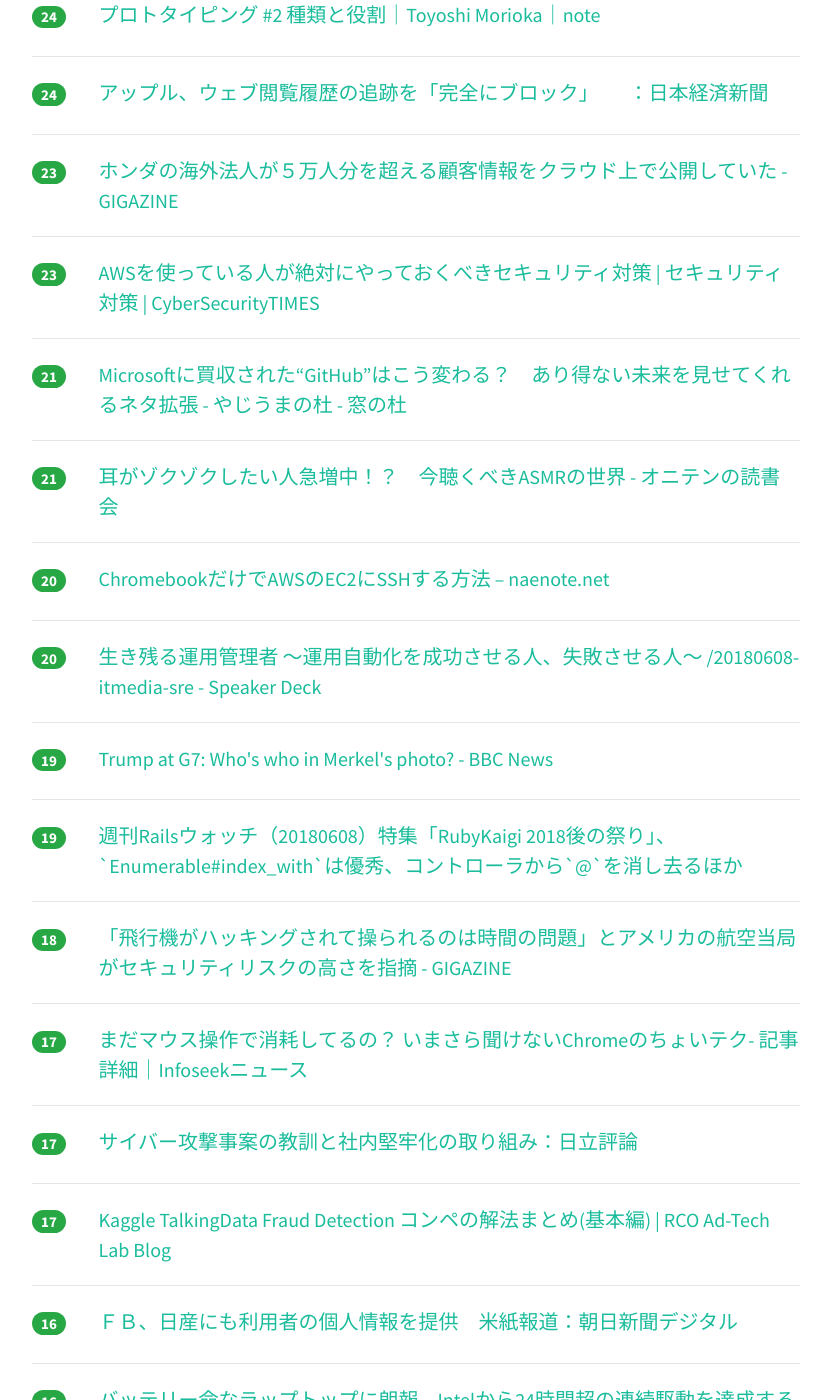
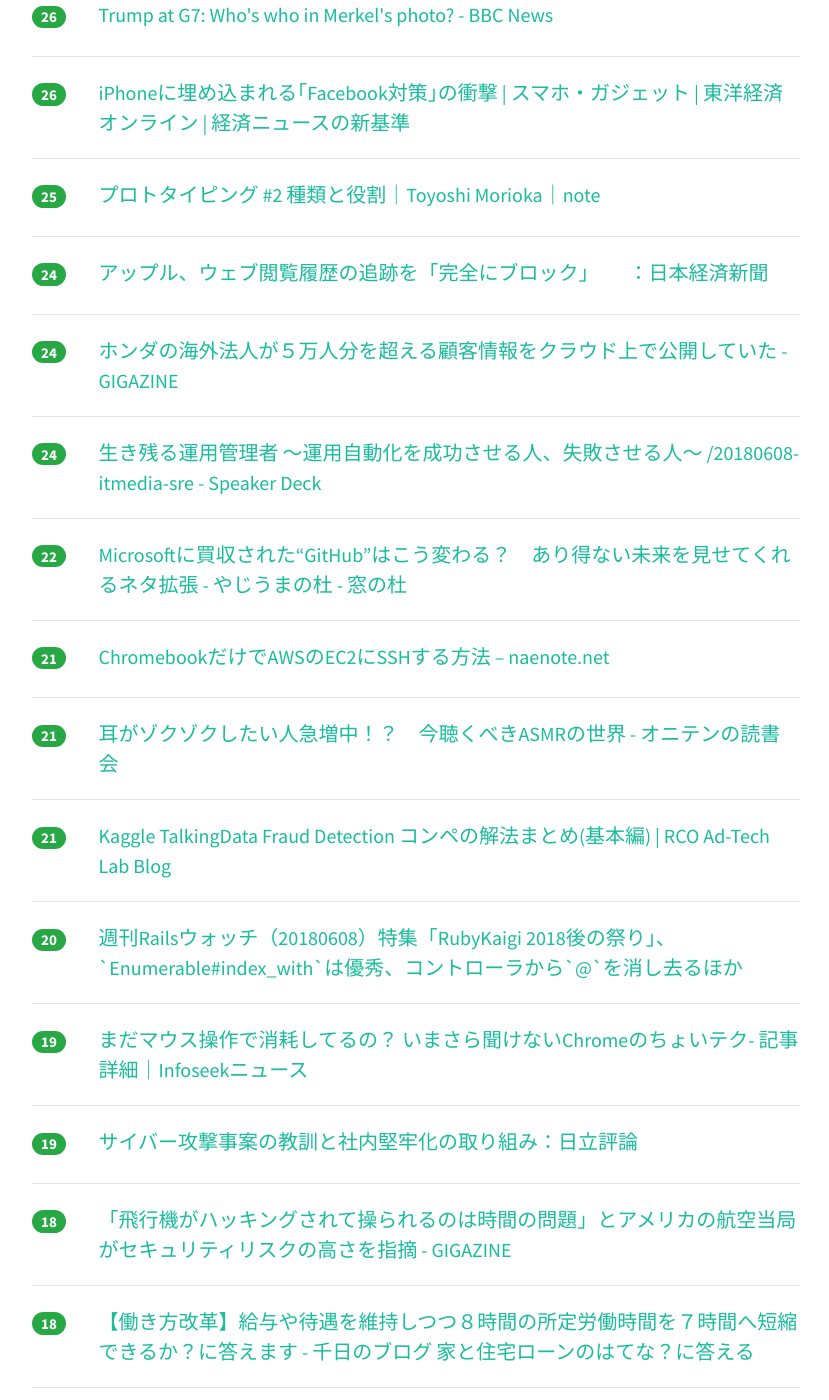
Before and after one commit to yatta47/hatena-matome-site, a Jekyll site: the page built from _posts/2018-06-10-hatena.md, in a window 1280 px wide and 1400 px high, scrolled down 958 px. Shown: the whole window, without its empty margins (224-1053 px from the left). Built offline with Jekyll 4.4.1, drawn with Linux system fonts in a browser that asks for light colours; nearby versions of some CDN libraries; some of the changed text lies outside the part shown.

Commit message:
Updated 2018-06-10

```diff
--- a/_posts/2018-06-10-hatena.md
+++ b/_posts/2018-06-10-hatena.md
@@ -1,43 +1,53 @@
 ---
 layout: post
 title:  "2018-06-10 はてぶIT"
-date:   2018-06-10 15:01:04
+date:   2018-06-10 16:02:06
 tags: [it-hotentry]
 ---
-49 件のデータあり
+51 件のデータあり
 
 <hr><div class="row">
-<div class="col-1"><span class="badge badge-pill badge-success h2">296</span></div>
+<div class="col-1"><span class="badge badge-pill badge-success h2">368</span></div>
 <div class="col-11"><a href='https://scrapbox.io/yuiseki/%E5%A4%B1%E6%95%97%E5%AD%A6' target='_blank'>失敗学 - yuiseki</a></div>
 </div>
 <hr>
 <div class="row">
-<div class="col-1"><span class="badge badge-pill badge-success h2">90</span></div>
+<div class="col-1"><span class="badge badge-pill badge-success h2">126</span></div>
 <div class="col-11"><a href='https://sbfl.net/blog/2018/06/10/wii-mario64-platform-bug/' target='_blank'>なぜWii版マリオ64で長時間放置すると足場が浮かび上がるのか（非技術者向け解説）</a></div>
 </div>
 <hr>
 <div class="row">
-<div class="col-1"><span class="badge badge-pill badge-success h2">86</span></div>
+<div class="col-1"><span class="badge badge-pill badge-success h2">104</span></div>
 <div class="col-11"><a href='https://note.mu/kinotoshiki/n/n2fe090e9b8f6' target='_blank'>【保守速報から広告を剥がせ！！】 #ネトウヨサイト裸祭り のお知らせ｜木野寿紀｜note</a></div>
 </div>
 <hr>
 <div class="row">
-<div class="col-1"><span class="badge badge-pill badge-success h2">68</span></div>
+<div class="col-1"><span class="badge badge-pill badge-success h2">87</span></div>
 <div class="col-11"><a href='http://www.youtube.com/watch?v=Y83ZCf_lpSg' target='_blank'>Python 機械学習ことはじめ</a></div>
 </div>
 <hr>
 <div class="row">
-<div class="col-1"><span class="badge badge-pill badge-success h2">53</span></div>
+<div class="col-1"><span class="badge badge-pill badge-success h2">63</span></div>
 <div class="col-11"><a href='https://aws.amazon.com/jp/blogs/news/webinar-bb-certified-2018/' target='_blank'>[AWS Black Belt Online Seminar] AWS 認定取得に向けて 資料及び QA 公開 | Amazon Web Services ブログ</a></div>
 </div>
 <hr>
 <div class="row">
-<div class="col-1"><span class="badge badge-pill badge-success h2">24</span></div>
+<div class="col-1"><span class="badge badge-pill badge-success h2">28</span></div>
+<div class="col-11"><a href='https://www.shadan-kun.com/blog/measure/3410/' target='_blank'>AWSを使っている人が絶対にやっておくべきセキュリティ対策 | セキュリティ対策 | CyberSecurityTIMES</a></div>
+</div>
+<hr>
+<div class="row">
+<div class="col-1"><span class="badge badge-pill badge-success h2">26</span></div>
+<div class="col-11"><a href='https://www.bbc.com/news/world-us-canada-44426442' target='_blank'>Trump at G7: Who's who in Merkel's photo? - BBC News</a></div>
+</div>
+<hr>
+<div class="row">
+<div class="col-1"><span class="badge badge-pill badge-success h2">26</span></div>
 <div class="col-11"><a href='https://toyokeizai.net/articles/-/224439' target='_blank'>iPhoneに埋め込まれる｢Facebook対策｣の衝撃 | スマホ・ガジェット | 東洋経済オンライン | 経済ニュースの新基準</a></div>
 </div>
 <hr>
 <div class="row">
-<div class="col-1"><span class="badge badge-pill badge-success h2">24</span></div>
+<div class="col-1"><span class="badge badge-pill badge-success h2">25</span></div>
 <div class="col-11"><a href='https://note.mu/toyoshimorioka/n/n91737ceeb644' target='_blank'>プロトタイピング #2 種類と役割｜Toyoshi Morioka｜note</a></div>
 </div>
 <hr>
@@ -47,18 +57,23 @@ tags: [it-hotentry]
 </div>
 <hr>
 <div class="row">
-<div class="col-1"><span class="badge badge-pill badge-success h2">23</span></div>
+<div class="col-1"><span class="badge badge-pill badge-success h2">24</span></div>
 <div class="col-11"><a href='https://gigazine.net/news/20180609-honda-app-leaked-personal-information/' target='_blank'>ホンダの海外法人が５万人分を超える顧客情報をクラウド上で公開していた - GIGAZINE</a></div>
 </div>
 <hr>
 <div class="row">
-<div class="col-1"><span class="badge badge-pill badge-success h2">23</span></div>
-<div class="col-11"><a href='https://www.shadan-kun.com/blog/measure/3410/' target='_blank'>AWSを使っている人が絶対にやっておくべきセキュリティ対策 | セキュリティ対策 | CyberSecurityTIMES</a></div>
+<div class="col-1"><span class="badge badge-pill badge-success h2">24</span></div>
+<div class="col-11"><a href='https://speakerdeck.com/opelab/20180608-itmedia-sre?slide=1' target='_blank'>生き残る運用管理者 ～運用自動化を成功させる人、失敗させる人～ /20180608-itmedia-sre - Speaker Deck</a></div>
+</div>
+<hr>
+<div class="row">
+<div class="col-1"><span class="badge badge-pill badge-success h2">22</span></div>
+<div class="col-11"><a href='https://forest.watch.impress.co.jp/docs/serial/yajiuma/1126584.html' target='_blank'>Microsoftに買収された“GitHub”はこう変わる？　あり得ない未来を見せてくれるネタ拡張 - やじうまの杜 - 窓の杜</a></div>
 </div>
 <hr>
 <div class="row">
 <div class="col-1"><span class="badge badge-pill badge-success h2">21</span></div>
-<div class="col-11"><a href='https://forest.watch.impress.co.jp/docs/serial/yajiuma/1126584.html' target='_blank'>Microsoftに買収された“GitHub”はこう変わる？　あり得ない未来を見せてくれるネタ拡張 - やじうまの杜 - 窓の杜</a></div>
+<div class="col-11"><a href='https://www.naenote.net/entry/chromebook-aws-ssh' target='_blank'>ChromebookだけでAWSのEC2にSSHする方法 – naenote.net</a></div>
 </div>
 <hr>
 <div class="row">
@@ -67,23 +82,23 @@ tags: [it-hotentry]
 </div>
 <hr>
 <div class="row">
-<div class="col-1"><span class="badge badge-pill badge-success h2">20</span></div>
-<div class="col-11"><a href='https://www.naenote.net/entry/chromebook-aws-ssh' target='_blank'>ChromebookだけでAWSのEC2にSSHする方法 – naenote.net</a></div>
+<div class="col-1"><span class="badge badge-pill badge-success h2">21</span></div>
+<div class="col-11"><a href='https://www.rco.recruit.co.jp/career/engineer/blog/kaggle_talkingdata_basic/' target='_blank'>Kaggle TalkingData Fraud Detection コンペの解法まとめ(基本編) | RCO Ad-Tech Lab Blog</a></div>
 </div>
 <hr>
 <div class="row">
 <div class="col-1"><span class="badge badge-pill badge-success h2">20</span></div>
-<div class="col-11"><a href='https://speakerdeck.com/opelab/20180608-itmedia-sre?slide=1' target='_blank'>生き残る運用管理者 ～運用自動化を成功させる人、失敗させる人～ /20180608-itmedia-sre - Speaker Deck</a></div>
+<div class="col-11"><a href='https://techracho.bpsinc.jp/hachi8833/2018_06_08/57381' target='_blank'>週刊Railsウォッチ（20180608）特集「RubyKaigi 2018後の祭り」、`Enumerable#index_with`は優秀、コントローラから`@`を消し去るほか</a></div>
 </div>
 <hr>
 <div class="row">
 <div class="col-1"><span class="badge badge-pill badge-success h2">19</span></div>
-<div class="col-11"><a href='https://www.bbc.com/news/world-us-canada-44426442' target='_blank'>Trump at G7: Who's who in Merkel's photo? - BBC News</a></div>
+<div class="col-11"><a href='https://news.infoseek.co.jp/article/goodspress_164889/' target='_blank'>まだマウス操作で消耗してるの？ いまさら聞けないChromeのちょいテク- 記事詳細｜Infoseekニュース</a></div>
 </div>
 <hr>
 <div class="row">
 <div class="col-1"><span class="badge badge-pill badge-success h2">19</span></div>
-<div class="col-11"><a href='https://techracho.bpsinc.jp/hachi8833/2018_06_08/57381' target='_blank'>週刊Railsウォッチ（20180608）特集「RubyKaigi 2018後の祭り」、`Enumerable#index_with`は優秀、コントローラから`@`を消し去るほか</a></div>
+<div class="col-11"><a href='http://www.hitachihyoron.com/jp/archive/2010s/2018/03/05b02/index.html' target='_blank'>サイバー攻撃事案の教訓と社内堅牢化の取り組み：日立評論</a></div>
 </div>
 <hr>
 <div class="row">
@@ -92,18 +107,8 @@ tags: [it-hotentry]
 </div>
 <hr>
 <div class="row">
-<div class="col-1"><span class="badge badge-pill badge-success h2">17</span></div>
-<div class="col-11"><a href='https://news.infoseek.co.jp/article/goodspress_164889/' target='_blank'>まだマウス操作で消耗してるの？ いまさら聞けないChromeのちょいテク- 記事詳細｜Infoseekニュース</a></div>
-</div>
-<hr>
-<div class="row">
-<div class="col-1"><span class="badge badge-pill badge-success h2">17</span></div>
-<div class="col-11"><a href='http://www.hitachihyoron.com/jp/archive/2010s/2018/03/05b02/index.html' target='_blank'>サイバー攻撃事案の教訓と社内堅牢化の取り組み：日立評論</a></div>
-</div>
-<hr>
-<div class="row">
-<div class="col-1"><span class="badge badge-pill badge-success h2">17</span></div>
-<div class="col-11"><a href='https://www.rco.recruit.co.jp/career/engineer/blog/kaggle_talkingdata_basic/' target='_blank'>Kaggle TalkingData Fraud Detection コンペの解法まとめ(基本編) | RCO Ad-Tech Lab Blog</a></div>
+<div class="col-1"><span class="badge badge-pill badge-success h2">18</span></div>
+<div class="col-11"><a href='https://sennich.hatenablog.com/entry/acutual-working-hours-salary' target='_blank'>【働き方改革】給与や待遇を維持しつつ８時間の所定労働時間を７時間へ短縮できるか？に答えます - 千日のブログ 家と住宅ローンのはてな？に答える</a></div>
 </div>
 <hr>
 <div class="row">
@@ -122,11 +127,6 @@ tags: [it-hotentry]
 </div>
 <hr>
 <div class="row">
-<div class="col-1"><span class="badge badge-pill badge-success h2">16</span></div>
-<div class="col-11"><a href='https://sennich.hatenablog.com/entry/acutual-working-hours-salary' target='_blank'>【働き方改革】給与や待遇を維持しつつ８時間の所定労働時間を７時間へ短縮できるか？に答えます - 千日のブログ 家と住宅ローンのはてな？に答える</a></div>
-</div>
-<hr>
-<div class="row">
 <div class="col-1"><span class="badge badge-pill badge-success h2">15</span></div>
 <div class="col-11"><a href='http://nlab.itmedia.co.jp/nl/articles/1806/06/news082.html' target='_blank'>D端子の「D」はデジタルの「D」ではなく、まさかの由来 - ねとらぼ</a></div>
 </div>
@@ -134,6 +134,26 @@ tags: [it-hotentry]
 <div class="row">
 <div class="col-1"><span class="badge badge-pill badge-success h2">15</span></div>
 <div class="col-11"><a href='https://www.slideshare.net/yukiarase/jsai2018-101054060' target='_blank'>[最新版] JSAI2018 チュートリアル「"深層学習時代の" ゼロから始める自然言語処理」</a></div>
+</div>
+<hr>
+<div class="row">
+<div class="col-1"><span class="badge badge-pill badge-success h2">15</span></div>
+<div class="col-11"><a href='https://www.bengo4.com/c_5/n_8009/' target='_blank'>広瀬香美さん「芸名問題」も関係、公取委「独禁法を労働分野に適用」…説明会は大入り - 弁護士ドットコム</a></div>
+</div>
+<hr>
+<div class="row">
+<div class="col-1"><span class="badge badge-pill badge-success h2">15</span></div>
+<div class="col-11"><a href='https://qiita.com/cvusk/items/5a6f57876fdcff7710d2' target='_blank'>KubernetesからGPUを使ってTensorflowを動かす</a></div>
+</div>
+<hr>
+<div class="row">
+<div class="col-1"><span class="badge badge-pill badge-success h2">14</span></div>
+<div class="col-11"><a href='https://iphone-mania.jp/news-214965/' target='_blank'>Androidで独禁法違反～EUがGoogleに最大1兆円超えの巨額制裁へ - iPhone Mania</a></div>
+</div>
+<hr>
+<div class="row">
+<div class="col-1"><span class="badge badge-pill badge-success h2">14</span></div>
+<div class="col-11"><a href='https://ototoy.jp/feature/2018060101' target='_blank'>音楽業界の“過渡期”、2018年をどう進む? ──鈴木竜馬(unBORDE代表) × 竹中直純(OTOTOY代表) - OTOTOY</a></div>
 </div>
 <hr>
 <div class="row">
@@ -158,12 +178,12 @@ tags: [it-hotentry]
 <hr>
 <div class="row">
 <div class="col-1"><span class="badge badge-pill badge-success h2">13</span></div>
-<div class="col-11"><a href='https://iphone-mania.jp/news-214965/' target='_blank'>Androidで独禁法違反～EUがGoogleに最大1兆円超えの巨額制裁へ - iPhone Mania</a></div>
+<div class="col-11"><a href='http://hokoxjouhou.blog105.fc2.com/blog-entry-1191.html' target='_blank'>郵便局で郵便物をクレジットカード払いする方法～定形外郵便との価格比較 - 情報管理LOG</a></div>
 </div>
 <hr>
 <div class="row">
-<div class="col-1"><span class="badge badge-pill badge-success h2">13</span></div>
-<div class="col-11"><a href='https://ototoy.jp/feature/2018060101' target='_blank'>音楽業界の“過渡期”、2018年をどう進む? ──鈴木竜馬(unBORDE代表) × 竹中直純(OTOTOY代表) - OTOTOY</a></div>
+<div class="col-1"><span class="badge badge-pill badge-success h2">12</span></div>
+<div class="col-11"><a href='http://twitter.com/panmixi0/status/1004376168231940098' target='_blank'>🇯🇵ぱんだP🇰🇷さんのツイート: "ネトウヨさんが「日本へのヘイトスピーチはいいのか！」とうるさいので、ヘイトスピーチになる表現とそうではない表現を例示してみました。ネトウ</a></div>
 </div>
 <hr>
 <div class="row">
@@ -173,22 +193,12 @@ tags: [it-hotentry]
 <hr>
 <div class="row">
 <div class="col-1"><span class="badge badge-pill badge-success h2">12</span></div>
-<div class="col-11"><a href='http://hokoxjouhou.blog105.fc2.com/blog-entry-1191.html' target='_blank'>郵便局で郵便物をクレジットカード払いする方法～定形外郵便との価格比較 - 情報管理LOG</a></div>
-</div>
-<hr>
-<div class="row">
-<div class="col-1"><span class="badge badge-pill badge-success h2">12</span></div>
-<div class="col-11"><a href='https://www.bengo4.com/c_5/n_8009/' target='_blank'>広瀬香美さん「芸名問題」も関係、公取委「独禁法を労働分野に適用」…説明会は大入り - 弁護士ドットコム</a></div>
+<div class="col-11"><a href='https://hirooka.pro/?p=9823' target='_blank'>Apple も hls.js を使用しているという | hirooka.pro</a></div>
 </div>
 <hr>
 <div class="row">
 <div class="col-1"><span class="badge badge-pill badge-success h2">11</span></div>
-<div class="col-11"><a href='http://twitter.com/panmixi0/status/1004376168231940098' target='_blank'>🇯🇵ぱんだP🇰🇷さんのツイート: "ネトウヨさんが「日本へのヘイトスピーチはいいのか！」とうるさいので、ヘイトスピーチになる表現とそうではない表現を例示してみました。ネトウ</a></div>
-</div>
-<hr>
-<div class="row">
-<div class="col-1"><span class="badge badge-pill badge-success h2">11</span></div>
-<div class="col-11"><a href='https://qiita.com/cvusk/items/5a6f57876fdcff7710d2' target='_blank'>KubernetesからGPUを使ってTensorflowを動かす</a></div>
+<div class="col-11"><a href='https://negli0.github.io/posts/rich-paths/' target='_blank'>Intruducing Enhanced Communication Paths over Layer-4 (Multipath) - Around The Computer</a></div>
 </div>
 <hr>
 <div class="row">
@@ -198,12 +208,12 @@ tags: [it-hotentry]
 <hr>
 <div class="row">
 <div class="col-1"><span class="badge badge-pill badge-success h2">10</span></div>
-<div class="col-11"><a href='http://twitter.com/jojosqex/status/1004946877614194688' target='_blank'>ガチエリア至上主義(pixiv始めました)さんのツイート: "「日本人は原爆ネタにも寛容」 「わしゃあお前らが8.6秒バズーカにしたことをよう覚えとるぞ。忘れるのが得意なんじゃの」"</a></div>
+<div class="col-11"><a href='http://www.nicovideo.jp/watch/sm33310173' target='_blank'>【切実】エクセルを使わないで - #1 方眼紙 - ニコニコ動画</a></div>
 </div>
 <hr>
 <div class="row">
 <div class="col-1"><span class="badge badge-pill badge-success h2">10</span></div>
-<div class="col-11"><a href='https://negli0.github.io/posts/rich-paths/' target='_blank'>Intruducing Enhanced Communication Paths over Layer-4 (Multipath) - Around The Computer</a></div>
+<div class="col-11"><a href='http://twitter.com/jojosqex/status/1004946877614194688' target='_blank'>ガチエリア至上主義(pixiv始めました)さんのツイート: "「日本人は原爆ネタにも寛容」 「わしゃあお前らが8.6秒バズーカにしたことをよう覚えとるぞ。忘れるのが得意なんじゃの」"</a></div>
 </div>
 <hr>
 <div class="row">
@@ -213,17 +223,22 @@ tags: [it-hotentry]
 <hr>
 <div class="row">
 <div class="col-1"><span class="badge badge-pill badge-success h2">10</span></div>
-<div class="col-11"><a href='https://hirooka.pro/?p=9823' target='_blank'>Apple も hls.js を使用しているという | hirooka.pro</a></div>
-</div>
-<hr>
-<div class="row">
-<div class="col-1"><span class="badge badge-pill badge-success h2">9</span></div>
-<div class="col-11"><a href='http://www.nicovideo.jp/watch/sm33310173' target='_blank'>【切実】エクセルを使わないで - #1 方眼紙 - ニコニコ動画</a></div>
+<div class="col-11"><a href='https://www.gizmodo.jp/2018/06/fontcode.html' target='_blank'>フォントの形を変えて情報を隠ぺいする暗号技術｢FontCode｣ | ギズモード・ジャパン</a></div>
 </div>
 <hr>
 <div class="row">
 <div class="col-1"><span class="badge badge-pill badge-success h2">9</span></div>
 <div class="col-11"><a href='http://j.people.com.cn/n3/2018/0531/c95952-9466146.html' target='_blank'>中国語でハイテク意味する「黒科技」の「黒」の意味とは？--人民網日本語版--人民日報</a></div>
+</div>
+<hr>
+<div class="row">
+<div class="col-1"><span class="badge badge-pill badge-success h2">9</span></div>
+<div class="col-11"><a href='https://anond.hatelabo.jp/20180610015812' target='_blank'>「当たり前」な意見をあえて世間に向かって言うことが重要</a></div>
+</div>
+<hr>
+<div class="row">
+<div class="col-1"><span class="badge badge-pill badge-success h2">9</span></div>
+<div class="col-11"><a href='https://anond.hatelabo.jp/20180610093430' target='_blank'>1万円札以外のお札を持ち歩かない人ってなんなの</a></div>
 </div>
 <hr>
 <div class="row">
@@ -233,17 +248,12 @@ tags: [it-hotentry]
 <hr>
 <div class="row">
 <div class="col-1"><span class="badge badge-pill badge-success h2">8</span></div>
-<div class="col-11"><a href='https://anond.hatelabo.jp/20180610015812' target='_blank'>「当たり前」な意見をあえて世間に向かって言うことが重要</a></div>
-</div>
-<hr>
-<div class="row">
-<div class="col-1"><span class="badge badge-pill badge-success h2">8</span></div>
 <div class="col-11"><a href='http://www.atmarkit.co.jp/ait/articles/1806/08/news011.html' target='_blank'>サイバーセキュリティQ＆A：今日の脅威状況と対策の方向：Gartner Insights Pickup（63） - ＠IT</a></div>
 </div>
 <hr>
 <div class="row">
 <div class="col-1"><span class="badge badge-pill badge-success h2">7</span></div>
-<div class="col-11"><a href='https://anond.hatelabo.jp/20180610093430' target='_blank'>1万円札以外のお札を持ち歩かない人ってなんなの</a></div>
+<div class="col-11"><a href='https://techable.jp/archives/78139' target='_blank'>電波がなくてもメッセージのやり取りができる「GoHeart」！登山やフェスでの位置情報の把握にも | Techable(テッカブル)</a></div>
 </div>
 <hr>
 <div class="row">
```
